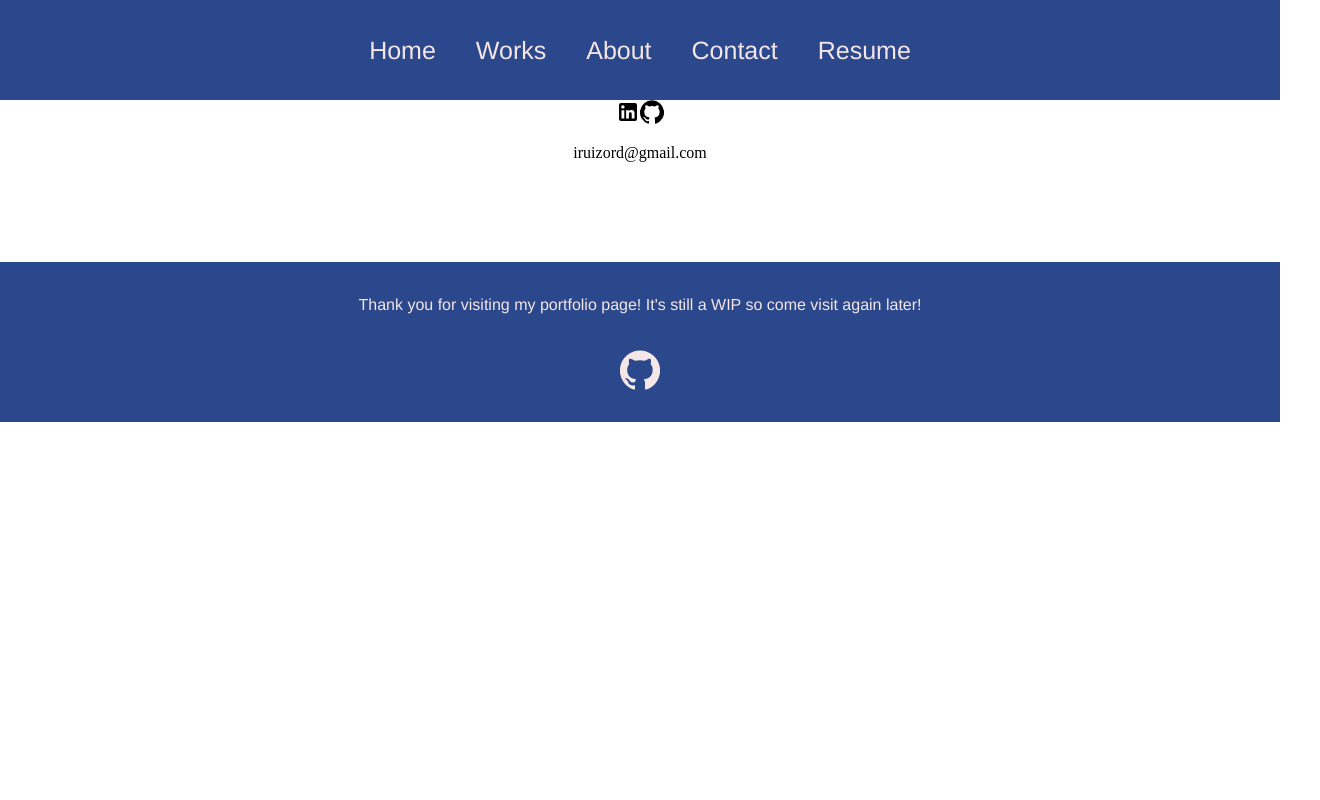
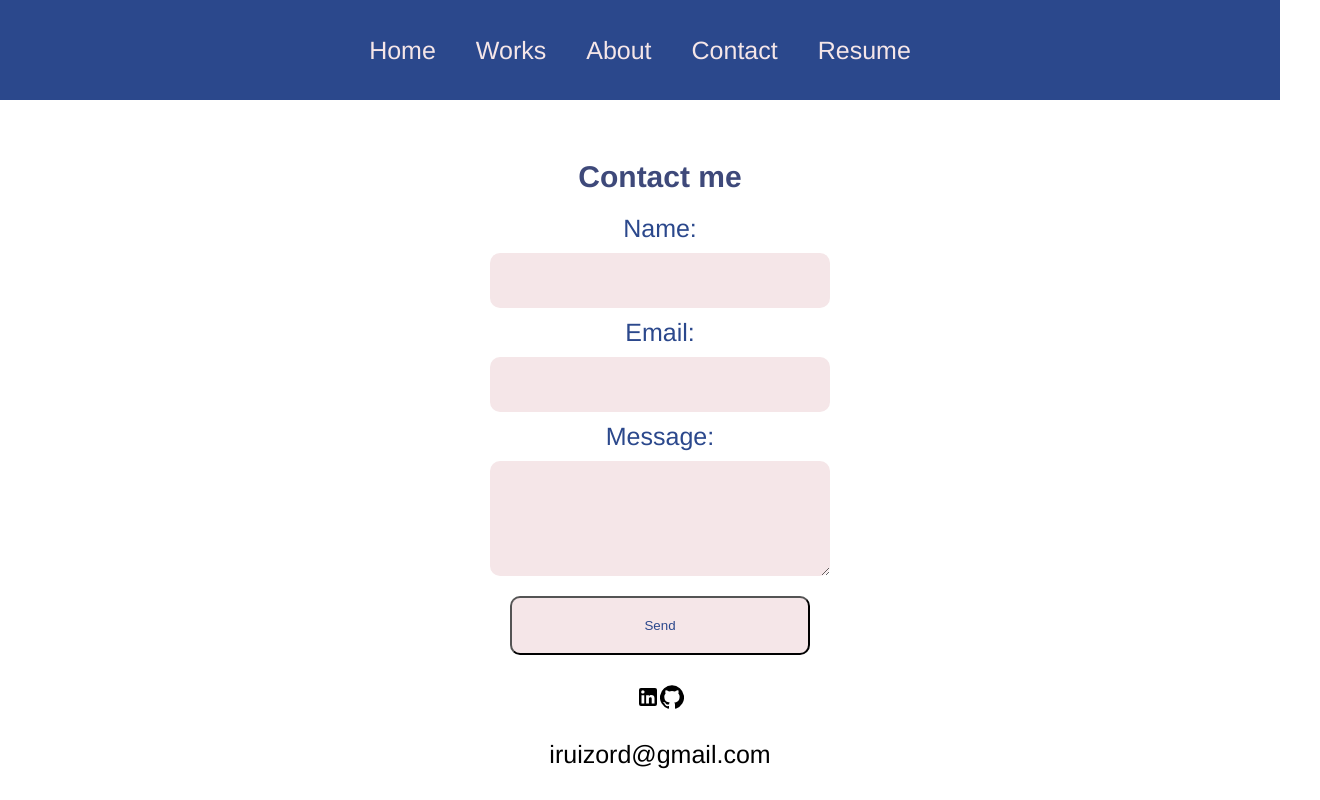
Before and after one commit to isanator2000/Portfolio-using-React, a React (Create React App) app: page /contact in a window 1280 px wide. Shown: the top 800 px of the page, 1320 px wide, since content can reach past the window. Built offline with nearby package versions, Linux system fonts and the light colour scheme.

Commit message:
created the contact form, placed it in the contact page and styled them

```diff
--- /dev/null
+++ b/src/components/contactForm.js
@@ -0,0 +1,36 @@
+import React, { useState } from 'react';
+import '../styling/contactForm.css';
+
+const ContactForm = () => {
+    const [name, setName] = useState('');
+    const [email, setEmail] = useState('');
+    const [message, setMessage] = useState('');
+
+  const handleSubmit = (e) => {
+    e.preventDefault();
+    console.log({ name, email, message });
+    setName('');
+    setEmail('');
+    setMessage('');
+  };
+
+  return (
+    <form className="contact-form" onSubmit={handleSubmit}>
+      <div>
+        <label>Name:</label>
+        <input type="text" value={name} onChange={(e) => setName(e.target.value)} />
+      </div>
+      <div>
+        <label>Email:</label>
+        <input type="email" value={email} onChange={(e) => setEmail(e.target.value)} />
+      </div>
+      <div>
+        <label>Message:</label>
+        <textarea rows="5" value={message} onChange={(e) => setMessage(e.target.value)} />
+      </div>
+      <button type="submit">Send</button>
+    </form>
+  );
+};
+
+export default ContactForm
--- a/src/pages/contact.js
+++ b/src/pages/contact.js
@@ -1,10 +1,16 @@
 import React from 'react'
 import LinkedIn from '@material-ui/icons/LinkedIn'
 import GitHub from '@material-ui/icons/GitHub'
+import '../styling/contact.css'
+import ContactForm from '../components/contactForm';
 
 function Contact() {
   return (
     <div className='contact'>
+          <div className='contactForm'>
+           <h1>Contact me</h1>
+           <ContactForm />
+          </div>
       <div>
         <LinkedIn/>
         <GitHub/>
--- a/src/styling/contact.css
+++ b/src/styling/contact.css
@@ -0,0 +1,27 @@
+.contact {
+    font-size: 25px;
+    width: 100%;
+    font-family: Helvetica, sans-serif;
+    display: flex;
+    justify-content: center;
+    align-items: center;
+    flex-direction: column;
+    padding: 20px;
+    flex-grow: 1;
+    min-height: calc(40vh - 50px);
+  }
+
+  .contact h1 {
+    color: #3e497a;
+    font-size: 30px;
+    margin-bottom: 20px;
+  }
+
+
+
+  @media only screen and (max-width: 600px) {
+    .contact h1 {
+      font-size: 30px;
+    }
+
+  }
--- /dev/null
+++ b/src/styling/contactForm.css
@@ -0,0 +1,73 @@
+
+.contactForm {
+    font-size: 25px;
+    width: 100%;
+    font-family: Helvetica, sans-serif;
+    display: flex;
+    justify-content: center;
+    align-items: center;
+    flex-direction: column;
+    padding: 20px;
+    flex-grow: 1;
+    min-height: calc(20vh - 80px);
+  }
+
+  .contactForm h1 {
+    color: #3e497a;
+    font-size: 30px;
+    margin-bottom: 20px;
+  }
+
+  .contactForm form {
+    width: 100%;
+    display: flex;
+    justify-content: center;
+    align-items: center;
+    flex-direction: column;
+  }
+
+  .contactForm label {
+    color: #2B488C;
+  }
+
+  .contactForm input,
+  .contactForm textarea {
+    background-color: #F5E6E8;
+    border: #F5E6E8;
+    border-radius: 10px;
+    padding: 20px;
+    margin: 10px;
+    width: 300px;
+    display: flex;
+    flex-direction: column;
+    justify-content: center;
+    align-items: center;
+    text-align: center;
+  }
+
+  .contactForm button {
+    color: #2B488C;
+    background-color: #F5E6E8;
+    border-radius: 10px;
+    padding: 20px;
+    margin: 10px;
+    width: 300px;
+    cursor: pointer;
+  }
+
+  .contactForm button:hover {
+    background-color: #E788AC;
+    color: white;
+  }
+
+  @media only screen and (max-width: 600px) {
+    .contactForm h1 {
+      font-size: 30px;
+    }
+
+    .contactForm input,
+    .contactForm textarea,
+    .contactForm button {
+      width: 80%;
+    }
+  }
```
